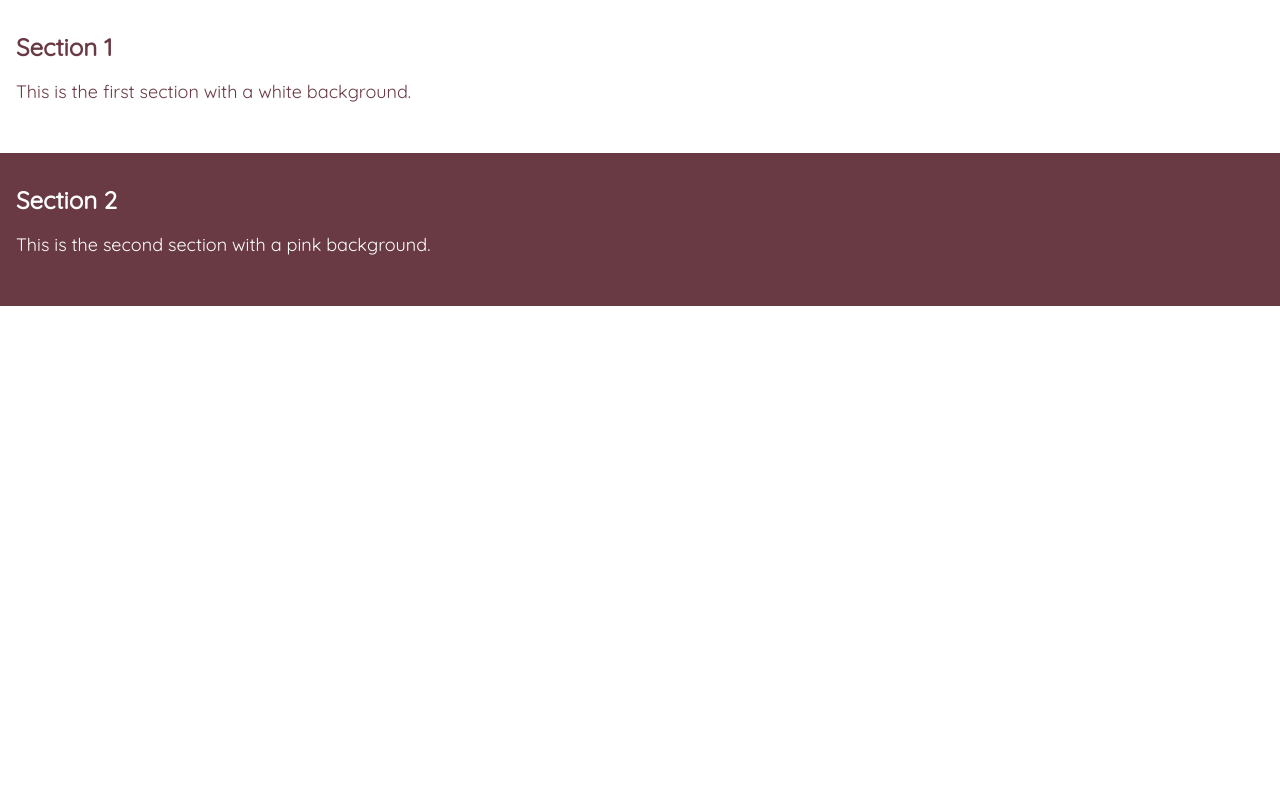
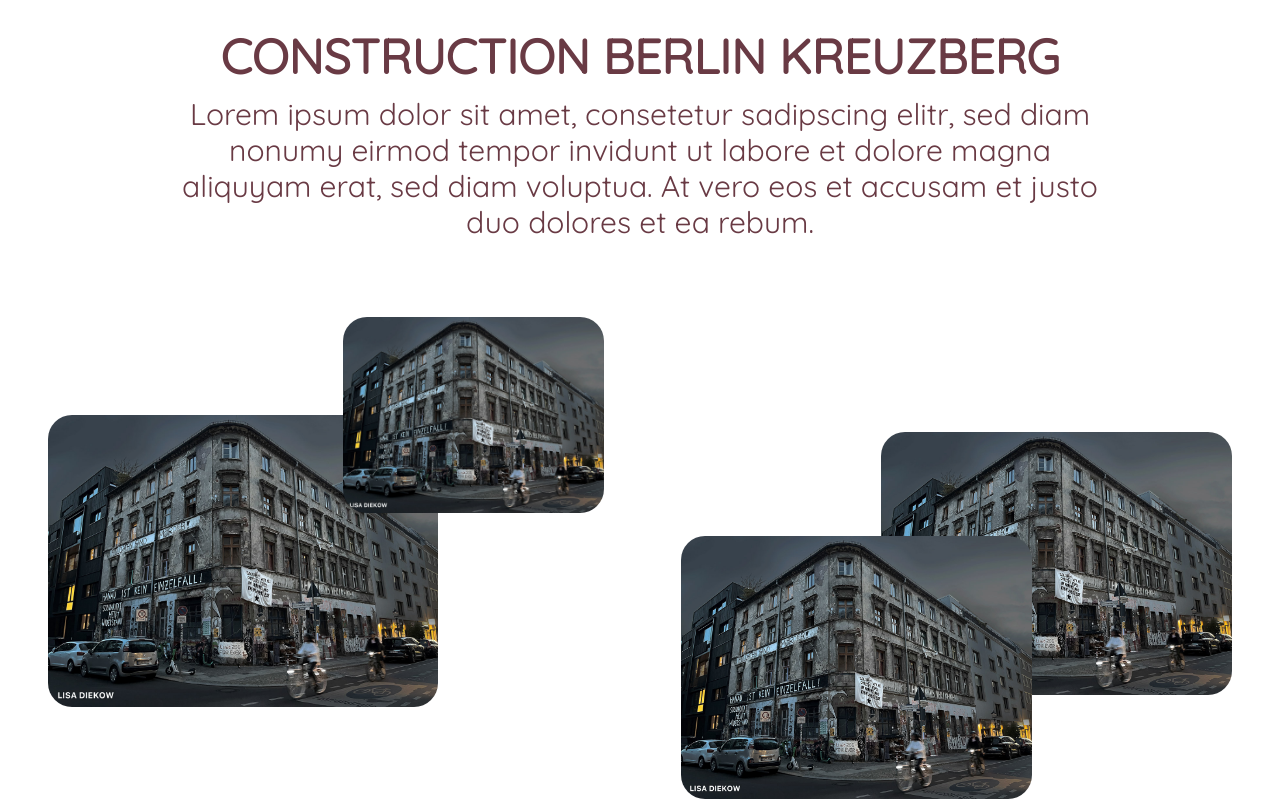
Before and after one commit to pweimann/new-construction-project, a Nuxt app: page / in a window 1280 px wide. Shown: the top 801 px of the page. Built offline with nearby package versions, Linux system fonts and the light colour scheme.

Commit message:
Implement the image collage section

```diff
--- /dev/null
+++ b/components/BaseSection.vue
@@ -0,0 +1,8 @@
+<template>
+  <section class='bg-dark-rosa py-8'>
+    <slot/>
+  </section>
+</template>
+
+<script setup lang='ts'>
+</script>
--- /dev/null
+++ b/components/ImageCollage.vue
@@ -0,0 +1,111 @@
+<template>
+  <section class='bg-white py-8'>
+    <div class='container mx-auto px-4'>
+      <div class='w-3/4 mx-auto text-center'>
+        <h2 class='text-dark-rosa text-2xl md:text-5xl font-bold uppercase leading-tight mb-4'>construction berlin
+          kreuzberg</h2>
+        <p class='text-dark-rosa text-1xl md:text-3xl leading-normal mb-4'>Lorem ipsum dolor sit amet, consetetur
+          sadipscing elitr, sed diam nonumy eirmod tempor invidunt ut labore et dolore magna aliquyam erat, sed diam
+          voluptua. At vero eos et accusam et justo duo dolores et ea rebum.</p>
+      </div>
+    </div>
+    <div class='collage-container mt-8 md:mt-16 px-12 w-full'>
+      <div class='collage-left-side'>
+        <img src='/placeholder.jpg' alt='Image 1'
+             class='collage-left-side-item rounded-3xl object-cover'>
+        <img src='/placeholder.jpg' alt='Image 1'
+             class='collage-left-side-item-above md:w-1/6 rounded-3xl object-cover'>
+      </div>
+      <div class='collage-right-side'>
+        <div class='collage-right-side-inner'>
+          <img src='/placeholder.jpg' alt='Image 1'
+               class='collage-right-side-item rounded-3xl object-cover'>
+          <img src='/placeholder.jpg' alt='Image 1'
+               class='collage-right-side-item-above md:w-1/6 rounded-3xl object-cover'>
+        </div>
+      </div>
+    </div>
+  </section>
+</template>
+
+<script setup lang='ts'>
+</script>
+<style scoped>
+@media (min-width: 320px) {
+  .collage-container {
+    display: flex;
+    flex-direction: column;
+  }
+
+  .collage-left-side-item-above {
+    margin-top: 0.825rem;
+  }
+
+  .collage-right-side-item {
+    margin-top: 0.825rem;
+  }
+
+  .collage-right-side-item-above {
+    margin-top: 0.825rem;
+  }
+}
+
+@media (min-width: 768px) {
+  .collage-container {
+    display: flex;
+    flex-direction: row;
+    justify-content: space-between;
+  }
+
+  .collage-left-side {
+    position: relative;
+    width: 47%;
+    display: flex;
+    align-items: flex-start;
+    justify-content: flex-end;
+  }
+
+  .collage-right-side {
+    position: relative;
+    width: 47%;
+    display: flex;
+    align-items: flex-end;
+    justify-content: flex-end;
+  }
+
+  .collage-left-side-item {
+    width: 70%;
+    margin-top: 20%;
+    margin-right: -17%;
+    flex: 0 auto;
+  }
+
+  .collage-left-side-item-above {
+    flex: 1;
+  }
+
+  .collage-right-side-item {
+    width: 70%;
+    margin-top: 20%;
+    margin-left: auto;
+    flex: 0 auto;
+  }
+
+  .collage-right-side-item-above {
+    position: absolute;
+    left: -10%;
+    top: auto;
+    right: auto;
+    bottom: -10%;
+    width: 70%;
+  }
+
+  .collage-right-side-inner {
+    position: relative;
+    width: 90%;
+    min-height: 425px;
+    margin-top: 5%;
+    margin-bottom: 12%;
+  }
+}
+</style>
--- a/pages/index.vue
+++ b/pages/index.vue
@@ -1,12 +1,5 @@
 <template>
-  <div>
-    <section class='bg-white py-8'>
-      <div class='container mx-auto px-4'>
-        <h2 class='text-dark-rosa text-2xl font-bold leading-tight mb-4'>Section 1</h2>
-        <p class='text-dark-rosa text-lg leading-normal mb-4'>This is the first section with a white
-          background.</p>
-      </div>
-    </section>
+  <ImageCollage></ImageCollage>
   <section class='bg-dark-rosa py-8'>
     <div class='container mx-auto px-4'>
       <h2 class='text-white text-2xl font-bold leading-tight mb-4'>Section 2</h2>
@@ -14,7 +7,6 @@
         background.</p>
     </div>
   </section>
-  </div>
 </template>
 <script lang='ts'>
 
```
Lines whose indentation alone changed are shown as unchanged.
